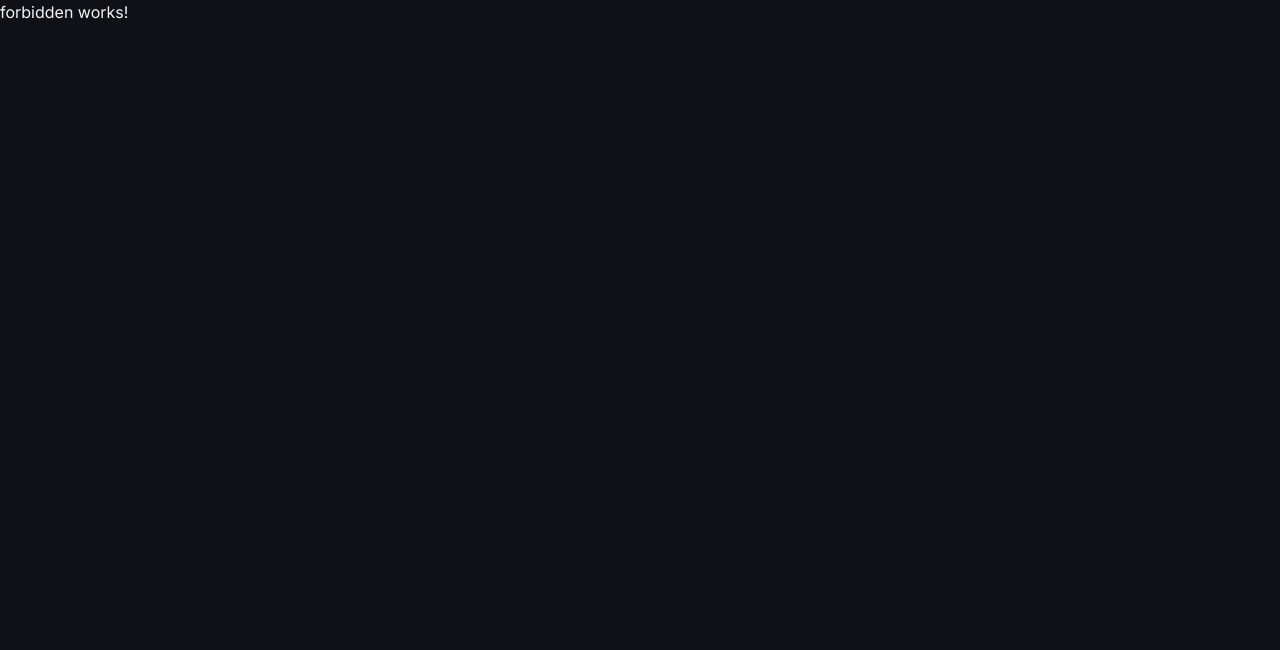
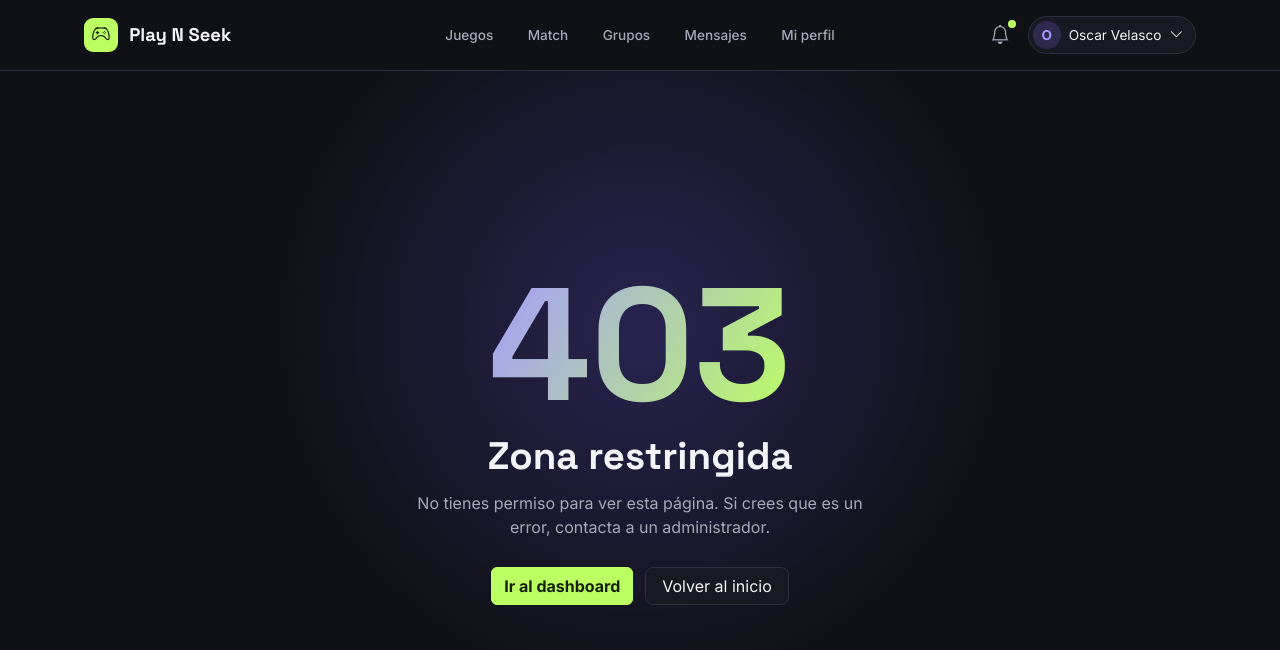
Before and after one commit to OsscarVlc/PlaynSeek-Cliente, an Angular app in the folder PlaynSeek/: page /403 in a window 1280 px wide. Shown: the top 650 px of the page. Built offline with nearby package versions, Linux system fonts and the light colour scheme.

Commit message:
feat: paginas 403 y 404

```diff
--- a/PlaynSeek/src/app/features/errors/forbidden/forbidden.html
+++ b/PlaynSeek/src/app/features/errors/forbidden/forbidden.html
@@ -1 +1,14 @@
-<p>forbidden works!</p>
+<app-navbar></app-navbar>
+
+<main class="error">
+  <p class="codigo">403</p>
+  <h1>Zona restringida</h1>
+  <p class="texto">
+    No tienes permiso para ver esta página. Si crees que es un error, contacta a un administrador.
+  </p>
+
+  <div class="botones">
+    <a class="btn btn-pns" routerLink="/dashboard">Ir al dashboard</a>
+    <a class="boton-secundario" routerLink="/">Volver al inicio</a>
+  </div>
+</main>
--- a/PlaynSeek/src/app/features/errors/forbidden/forbidden.scss
+++ b/PlaynSeek/src/app/features/errors/forbidden/forbidden.scss
@@ -0,0 +1,71 @@
+.error {
+  position: relative;
+  overflow: hidden;
+  min-height: calc(100vh - 72px);
+  display: flex;
+  flex-direction: column;
+  align-items: center;
+  justify-content: center;
+  text-align: center;
+  padding: 2rem 1.5rem;
+}
+
+.error::before {
+  content: '';
+  position: absolute;
+  inset: 0;
+  background: radial-gradient(520px circle at 50% 35%, rgba(111, 91, 255, 0.25), transparent 70%);
+  pointer-events: none;
+}
+
+.error > * {
+  position: relative;
+}
+
+
+.codigo {
+  margin: 0;
+  font-family: var(--pns-fuente-titulo);
+  font-size: clamp(5rem, 18vw, 10rem);
+  font-weight: 700;
+  line-height: 1;
+  background: linear-gradient(120deg, var(--pns-color-acento), var(--pns-color-primario));
+  background-clip: text;
+  -webkit-background-clip: text;
+  color: transparent;
+}
+
+h1 {
+  margin: 0.5rem 0 0.75rem;
+  font-size: clamp(1.6rem, 4vw, 2.4rem);
+  font-weight: 700;
+}
+
+.texto {
+  max-width: 460px;
+  margin-bottom: 1.75rem;
+  color: var(--pns-color-texto-suave);
+}
+
+.botones {
+  display: flex;
+  flex-wrap: wrap;
+  justify-content: center;
+  gap: 0.75rem;
+}
+
+.boton-secundario {
+  display: inline-flex;
+  align-items: center;
+  background-color: var(--pns-color-tarjeta);
+  border: 1px solid var(--pns-color-borde);
+  border-radius: 8px;
+  color: var(--pns-color-texto);
+  padding: 0.4rem 1rem;
+  text-decoration: none;
+
+  &:hover {
+    border-color: var(--pns-color-acento-fuerte);
+    color: var(--pns-color-texto);
+  }
+}
--- a/PlaynSeek/src/app/features/errors/not-found/not-found.html
+++ b/PlaynSeek/src/app/features/errors/not-found/not-found.html
@@ -1 +1,14 @@
-<p>not-found works!</p>
+<app-navbar></app-navbar>
+
+<main class="error">
+  <p class="codigo">404</p>
+  <h1>Fin de la partida</h1>
+  <p class="texto">
+    La página que buscas no existe o se movió. Parece que te saliste del mapa.
+  </p>
+
+  <div class="botones">
+    <a class="btn btn-pns" routerLink="/">Volver al inicio</a>
+    <a class="boton-secundario" routerLink="/juegos">Explorar juegos</a>
+  </div>
+</main>
--- a/PlaynSeek/src/app/features/errors/not-found/not-found.scss
+++ b/PlaynSeek/src/app/features/errors/not-found/not-found.scss
@@ -0,0 +1,71 @@
+.error {
+  position: relative;
+  overflow: hidden;
+  min-height: calc(100vh - 72px);
+  display: flex;
+  flex-direction: column;
+  align-items: center;
+  justify-content: center;
+  text-align: center;
+  padding: 2rem 1.5rem;
+}
+
+.error::before {
+  content: '';
+  position: absolute;
+  inset: 0;
+  background: radial-gradient(520px circle at 50% 35%, rgba(111, 91, 255, 0.25), transparent 70%);
+  pointer-events: none;
+}
+
+.error > * {
+  position: relative;
+}
+
+
+.codigo {
+  margin: 0;
+  font-family: var(--pns-fuente-titulo);
+  font-size: clamp(5rem, 18vw, 10rem);
+  font-weight: 700;
+  line-height: 1;
+  background: linear-gradient(120deg, var(--pns-color-acento), var(--pns-color-primario));
+  background-clip: text;
+  -webkit-background-clip: text;
+  color: transparent;
+}
+
+h1 {
+  margin: 0.5rem 0 0.75rem;
+  font-size: clamp(1.6rem, 4vw, 2.4rem);
+  font-weight: 700;
+}
+
+.texto {
+  max-width: 460px;
+  margin-bottom: 1.75rem;
+  color: var(--pns-color-texto-suave);
+}
+
+.botones {
+  display: flex;
+  flex-wrap: wrap;
+  justify-content: center;
+  gap: 0.75rem;
+}
+
+.boton-secundario {
+  display: inline-flex;
+  align-items: center;
+  background-color: var(--pns-color-tarjeta);
+  border: 1px solid var(--pns-color-borde);
+  border-radius: 8px;
+  color: var(--pns-color-texto);
+  padding: 0.4rem 1rem;
+  text-decoration: none;
+
+  &:hover {
+    border-color: var(--pns-color-acento-fuerte);
+    color: var(--pns-color-texto);
+  }
+}
```
Also changed, not shown: PlaynSeek/src/app/features/errors/forbidden/forbidden.ts (+9 -1 lines), PlaynSeek/src/app/features/errors/not-found/not-found.ts (+9 -1 lines).
